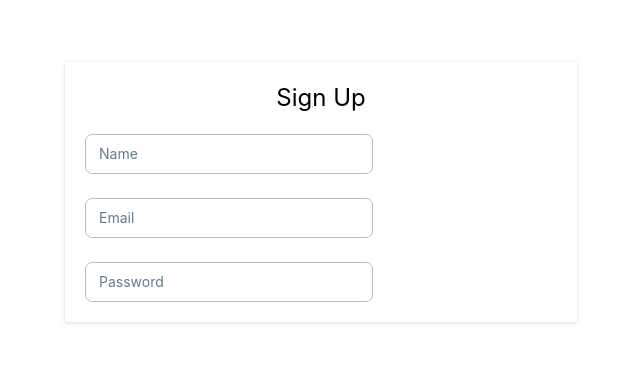
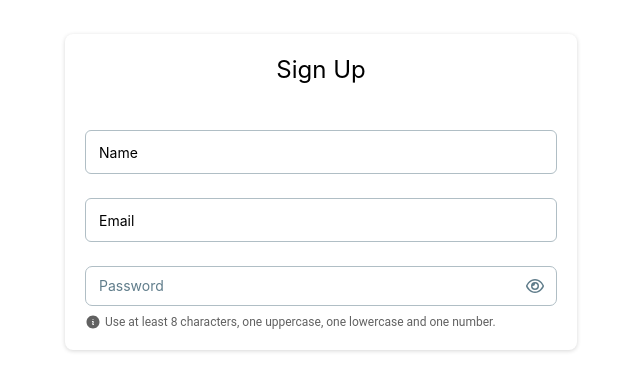
Before and after one commit to mmateen/expense-app, a React (Create React App) app: page /signup in a window 1280 px wide. Shown: the part 208-598 px from the top of the page, without its empty margins (319-959 px from the left). Built offline with nearby package versions, Linux system fonts and the light colour scheme.

Commit message:
deploy push

```diff
--- a/src/App.js
+++ b/src/App.js
@@ -7,8 +7,11 @@ import 'tailwindcss/tailwind.css';
 function App() {
 	return (
 		<div className=''>
+			<div class="wave"></div>
+			<div class="wave"></div>
+			<div class="wave"></div>
 			<div className="app-container p-5 h-screen">
-				<div className="w-full max-w-lg mx-auto shadow-xs flex justify-center items-center p-5 h-fit absolute inset-y-1/2 left-2/4 -translate-x-[50%] -translate-y-[50%]">
+				<div className="w-full max-w-lg mx-auto shadow-xs flex justify-center items-center p-5 h-fit absolute inset-y-1/2 left-2/4 -translate-x-[50%] -translate-y-[50%] bg-white rounded-lg">
 					<div className='h-full w-full'>
 						<Router>
 							<Routes>
--- a/src/components/InputField.js
+++ b/src/components/InputField.js
@@ -1,12 +1,39 @@
 import React from "react";
-import { Input } from "@material-tailwind/react";
+import { Input, Typography } from "@material-tailwind/react";
+import { FontAwesomeIcon } from '@fortawesome/react-fontawesome';
+import { faEye } from '@fortawesome/free-regular-svg-icons';
 
-const InputField = () => {
+const InputField = ({behaviour, ...props}) => {
     return (
-        <div className="flex w-72 flex-col gap-6">
-            <Input color="blue" label="Name" />
-            <Input color="purple" label="Email" />
-            <Input color="indigo" label="Password" />
+        <div>
+            {
+                behaviour === "password" ?
+                <div>
+                    <Input color="indigo" label="Password" type="password" icon={<FontAwesomeIcon icon={faEye} />}/>
+                    <Typography
+                        variant="small"
+                        color="gray"
+                        className="mt-2 flex items-center gap-1 font-normal"
+                    >
+                        <svg
+                        xmlns="http://www.w3.org/2000/svg"
+                        viewBox="0 0 24 24"
+                        fill="currentColor"
+                        className="-mt-px h-4 w-4"
+                        >
+                        <path
+                            fillRule="evenodd"
+                            d="M2.25 12c0-5.385 4.365-9.75 9.75-9.75s9.75 4.365 9.75 9.75-4.365 9.75-9.75 9.75S2.25 17.385 2.25 12zm8.706-1.442c1.146-.573 2.437.463 2.126 1.706l-.709 2.836.042-.02a.75.75 0 01.67 1.34l-.04.022c-1.147.573-2.438-.463-2.127-1.706l.71-2.836-.042.02a.75.75 0 11-.671-1.34l.041-.022zM12 9a.75.75 0 100-1.5.75.75 0 000 1.5z"
+                            clipRule="evenodd"
+                        />
+                        </svg>
+                        <span className="text-xs">Use at least 8 characters, one uppercase, one lowercase and one number.</span>
+                    </Typography>
+                </div>
+                :
+                <Input {...props}/>
+            }
+
         </div>
     )
 }
--- a/src/css/default.css
+++ b/src/css/default.css
@@ -1,3 +1,73 @@
+body {
+    margin: auto;
+    font-family: -apple-system, BlinkMacSystemFont, sans-serif;
+    overflow: auto;
+    background: linear-gradient(315deg, rgba(101,0,94,1) 3%, rgba(60,132,206,1) 38%, rgba(48,238,226,1) 68%, rgba(255,25,25,1) 98%);
+    animation: gradient 15s ease infinite;
+    background-size: 400% 400%;
+    background-attachment: fixed;
+}
+
+@keyframes gradient {
+    0% {
+        background-position: 0% 0%;
+    }
+    50% {
+        background-position: 100% 100%;
+    }
+    100% {
+        background-position: 0% 0%;
+    }
+}
+
+.wave {
+    background: rgb(255 255 255 / 25%);
+    border-radius: 1000% 1000% 0 0;
+    position: fixed;
+    width: 200%;
+    height: 12em;
+    animation: wave 10s -3s linear infinite;
+    transform: translate3d(0, 0, 0);
+    opacity: 0.8;
+    bottom: 0;
+    left: 0;
+    z-index: -1;
+}
+
+.wave:nth-of-type(2) {
+    bottom: -1.25em;
+    animation: wave 18s linear reverse infinite;
+    opacity: 0.8;
+}
+
+.wave:nth-of-type(3) {
+    bottom: -2.5em;
+    animation: wave 20s -1s reverse infinite;
+    opacity: 0.9;
+}
+
+@keyframes wave {
+    2% {
+        transform: translateX(1);
+    }
+
+    25% {
+        transform: translateX(-25%);
+    }
+
+    50% {
+        transform: translateX(-50%);
+    }
+
+    75% {
+        transform: translateX(-25%);
+    }
+
+    100% {
+        transform: translateX(1);
+    }
+}
+
 .slider button{
     display: none;
 }
--- a/src/pages/Signup.js
+++ b/src/pages/Signup.js
@@ -4,8 +4,12 @@ import InputField from "../components/InputField";
 const Signup = () => {
     return (
         <div>
-            <h2 className="text-center text-2xl mb-5">Sign Up</h2>
-            <InputField />
+            <h2 className="text-center text-2xl mb-11">Sign Up</h2>
+            <div className="flex w-full flex-col gap-6">
+                <InputField type="text" color="black" label="Name" size="lg"/>
+                <InputField type="email" color="black" label="Email" size="lg"/>
+                <InputField behaviour="password" type="text" color="black" label="Password" size="lg"/>
+            </div>
         </div>
     )
 }
```
Also changed, not shown: package.json (+11 -1 lines), 1 other file (tests, documents, lock files or other folders).
